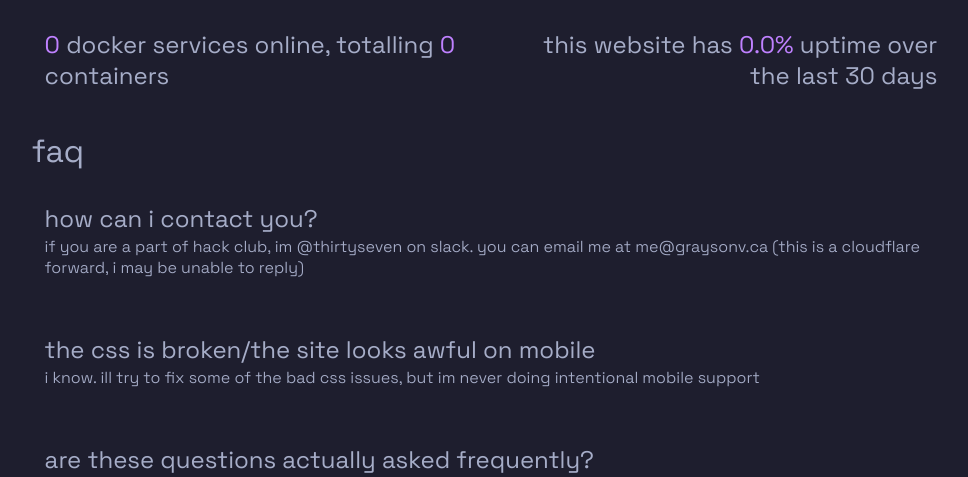
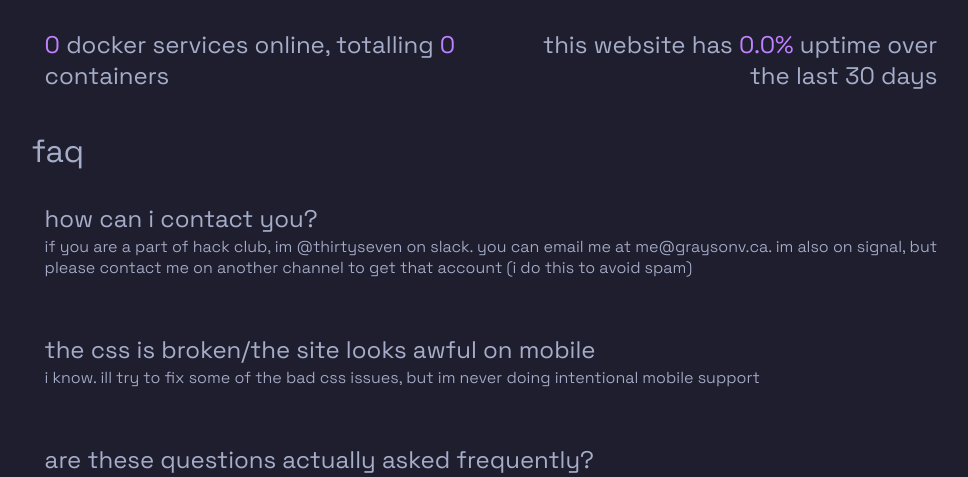
Before and after one commit to MrSeven3/personal-website, a Flask app: page / in a window 1280 px wide. Shown: the part 922-1399 px from the top of the page, without its empty margins (149-1117 px from the left). Run offline with Flask 3, Linux system fonts and the light colour scheme; data that the repository does not hold is empty.

Commit message:
updated contact info

```diff
--- a/templates/index.html
+++ b/templates/index.html
@@ -79,7 +79,7 @@
             <div class="faq-panel space-grotesk-normal">
                 <h3 class="space-grotesk-header subsection-header">how can i contact you?</h3>
                 <p class="subsection-text">if you are a part of hack club, im @thirtyseven on slack. you can email me at
-                    me@graysonv.ca (this is a cloudflare forward, i may be unable to reply)</p>
+                    me@graysonv.ca. im also on signal, but please contact me on another channel to get that account (i do this to avoid spam)</p>
             </div>
             <div class="faq-panel space-grotesk-normal">
                 <h3 class="space-grotesk-header subsection-header">the css is broken/the site looks awful on mobile</h3>
```
